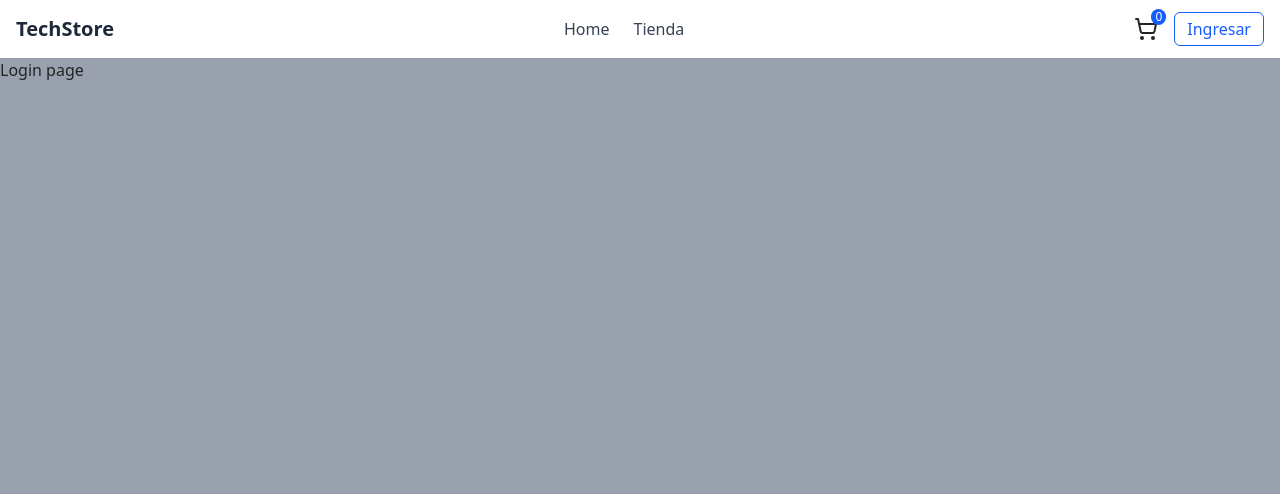
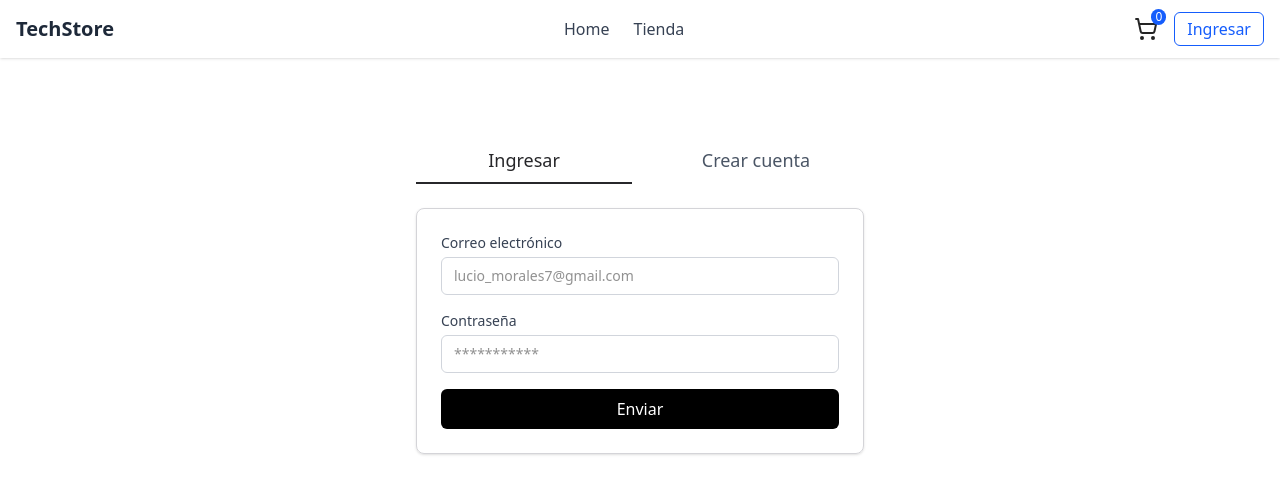
Before and after one commit to Lucio-Morales/tecshop-react, a React (Vite) app: page /login in a window 1280 px wide. Shown: the top 494 px of the page. Built offline with nearby package versions, Linux system fonts and the light colour scheme.

Commit message:
add form

```diff
--- /dev/null
+++ b/src/features/auth/components/AuthForm.tsx
@@ -0,0 +1,45 @@
+import type { FormEvent } from 'react';
+import FormInput from './FormInput';
+
+interface AuthFormProps {
+  type: 'login' | 'register';
+  onSubmit: (data: { email: string; password: string; name?: string }) => void;
+}
+
+const AuthForm = ({ type, onSubmit }: AuthFormProps) => {
+  const handleSubmit = (event: FormEvent<HTMLFormElement>) => {
+    event.preventDefault();
+
+    const formData = new FormData(event.currentTarget);
+    const data = Object.fromEntries(formData.entries()) as {
+      email: string;
+      password: string;
+      name?: string;
+    };
+    onSubmit(data);
+  };
+
+  return (
+    <form onSubmit={handleSubmit} className="h-full flex flex-col border gap-4">
+      <div>
+        {type === 'register' && (
+          <FormInput label="Nombre completo" name="name" type="text" placeholder="Lucio Morales" required />
+        )}
+        <FormInput
+          label="Correo electrónico"
+          name="email"
+          type="email"
+          placeholder="lucio_morales7@gmail.com"
+          required
+        />
+        <FormInput label="Contraseña" name="password" type="password" placeholder="***********" required />
+      </div>
+
+      <button type="submit" className="rounded-md bg-zinc-800 px-4 py-2 text-white hover:bg-zinc-900 transition">
+        {type === 'login' ? 'Ingresar' : 'Crear cuenta'}
+      </button>
+    </form>
+  );
+};
+
+export default AuthForm;
--- /dev/null
+++ b/src/features/auth/components/AuthTabs.tsx
@@ -0,0 +1,45 @@
+import { useState } from 'react';
+import AuthForm from './AuthForm';
+
+const AuthTabs = () => {
+  const [tab, setTab] = useState<'login' | 'register'>('login');
+
+  const handleSubmit = (data: any) => {
+    console.log('Form submit:', tab, data);
+  };
+
+  return (
+    <div className="flex flex-col w-full max-w-md rounded-xl border bg-white p-6 shadow-md">
+      {/* Tabs */}
+      <div className="mb-6 flex justify-center gap-6">
+        <button
+          onClick={() => setTab('login')}
+          className={`
+            pb-2 text-sm font-medium cursor-pointer
+            transition-colors duration-200 ease-in-out
+            ${tab === 'login' ? 'border-b-2 border-zinc-800 text-black-800' : 'text-gray-600 hover:text-gray-900'}
+          `}
+        >
+          Ingresar
+        </button>
+        <button
+          onClick={() => setTab('register')}
+          className={`
+            pb-2 text-sm font-medium cursor-pointer
+            transition-colors duration-200 ease-in-out
+            ${tab === 'register' ? 'border-b-2 border-zinc-800 text-black-800' : 'text-gray-600 hover:text-gray-900'}
+          `}
+        >
+          Crear cuenta
+        </button>
+      </div>
+
+      {/* Contenedor con altura mínima para evitar el salto */}
+      <div className="min-h-[280px] bg-amber-300 transition-height duration-300 ease-in-out ">
+        <AuthForm key={tab} type={tab} onSubmit={handleSubmit} />
+      </div>
+    </div>
+  );
+};
+
+export default AuthTabs;
--- /dev/null
+++ b/src/features/auth/components/FormInput.tsx
@@ -0,0 +1,18 @@
+import type { InputHTMLAttributes } from 'react';
+
+interface FormInputProps extends InputHTMLAttributes<HTMLInputElement> {
+  label: string;
+  error?: string;
+}
+
+const FormInput = ({ label, error, ...props }: FormInputProps) => {
+  return (
+    <div className="flex flex-col gap-1">
+      <label className="text-sm font-medium text-gray-700">{label}</label>
+      <input {...props} className="rounded-md border border-gray-300 px-3 py-2 text-sm outline-none " />
+      {error && <span className="text-xs text-red-600">{error}</span>}
+    </div>
+  );
+};
+
+export default FormInput;
--- a/src/layouts/PublicLayout.tsx
+++ b/src/layouts/PublicLayout.tsx
@@ -3,9 +3,9 @@ import Navbar from '../components/ui/Navbar';
 
 const PublicLayout = () => {
   return (
-    <div className="bg-zinc-300 flex flex-col min-h-screen">
+    <div className=" flex flex-col min-h-screen">
       <Navbar />
-      <main className="bg-gray-400 flex-1 container mx-auto">
+      <main className="flex-1 container mx-auto flex">
         <Outlet />
       </main>
     </div>
--- a/src/pages/Login.tsx
+++ b/src/pages/Login.tsx
@@ -1,5 +1,54 @@
+import { useState } from 'react';
+import FormInput from '../features/auth/components/FormInput';
+
 const Login = () => {
-  return <div>Login page</div>;
+  const [tab, setTab] = useState<'login' | 'register'>('login');
+
+  return (
+    <section className="flex flex-1 flex-col items-center px-4 py-10 sm:py-20">
+      {/* Tabs */}
+      <div className=" flex w-full max-w-md justify-center gap-2 sm:gap-4 overflow-hidden">
+        <button
+          onClick={() => setTab('login')}
+          className={`flex-1 py-2 text-sm sm:text-lg sm:font-medium border-b-2 cursor-pointer ${
+            tab === 'login'
+              ? 'border-b-2 border-zinc-800 text-zinc-800 '
+              : 'border-transparent text-gray-600 hover:text-zinc-800 hover:border-b-2 hover:border-zinc-800'
+          }`}
+        >
+          Ingresar
+        </button>
+        <button
+          onClick={() => setTab('register')}
+          className={`flex-1 py-2 text-sm sm:text-lg sm:font-medium border-b-2 cursor-pointer ${
+            tab === 'register'
+              ? 'border-b-2 border-zinc-800 text-zinc-800 '
+              : 'border-transparent text-gray-600 hover:text-zinc-800 hover:border-b-2 hover:border-zinc-800'
+          }`}
+        >
+          Crear cuenta
+        </button>
+      </div>
+
+      {/* Contenedor del formulario */}
+      <div className="w-full max-w-md border border-zinc-300 p-4 sm:p-6 mt-6 rounded-lg shadow">
+        <form className="flex flex-col gap-4">
+          {tab === 'register' && (
+            <FormInput label="Nombre completo" name="name" type="text" placeholder="Lucio Morales" required />
+          )}
+          <FormInput
+            label="Correo electrónico"
+            name="email"
+            type="email"
+            placeholder="lucio_morales7@gmail.com"
+            required
+          />
+          <FormInput label="Contraseña" name="password" type="password" placeholder="***********" required />
+          <button className="bg-black text-white w-full py-2 rounded-md cursor-pointer">Enviar</button>
+        </form>
+      </div>
+    </section>
+  );
 };
 
 export default Login;
```
